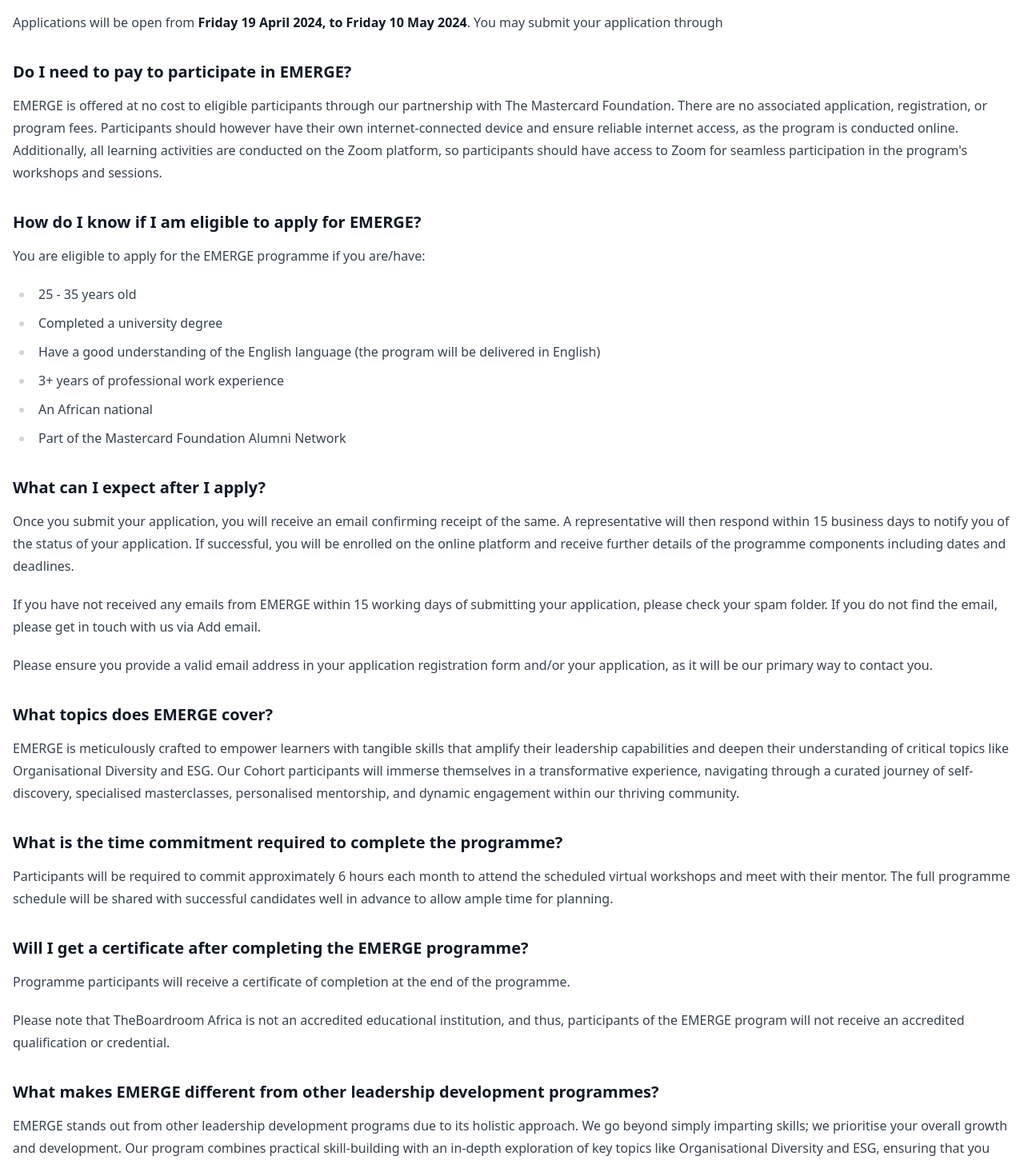
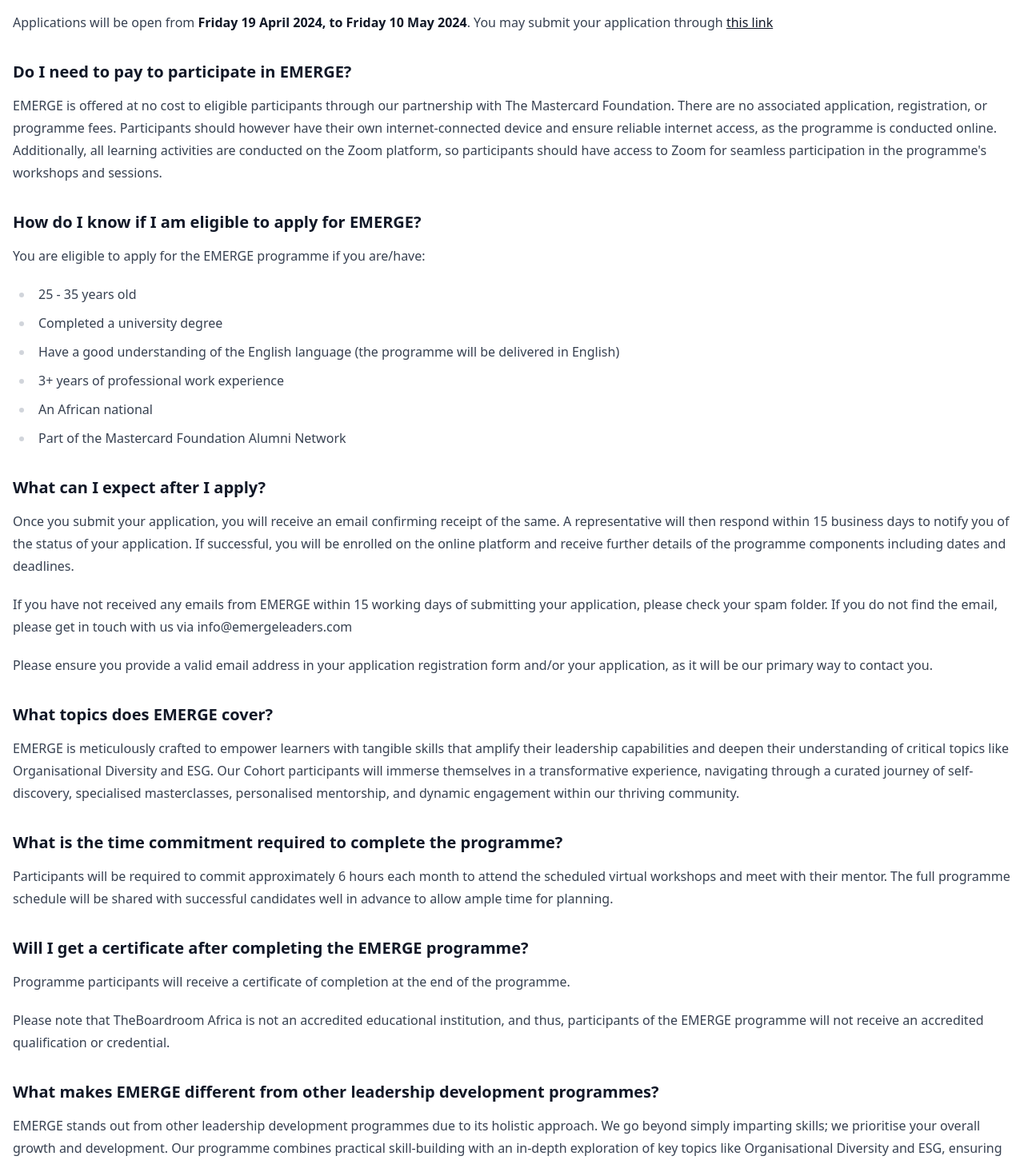
Before and after one commit to jlsodai/emerge, a Next.js app: page /faqs in a window 1280 px wide. Shown: the part 630-2086 px from the top of the page at 80% size. Built offline with nearby package versions, Linux system fonts and the light colour scheme.

Commit message:
update grammatical errors, add application URL in FAQs page

```diff
--- a/src/app/utils.ts
+++ b/src/app/utils.ts
@@ -1,11 +1,11 @@
 export const faqs = `
 ### How do I apply and when is the deadline for submission?
 
-Applications will be open from **Friday 19 April 2024, to Friday 10 May 2024**. You may submit your application through
+Applications will be open from **Friday 19 April 2024, to Friday 10 May 2024**. You may submit your application through [this link](https://emergeapplication.paperform.co/)
 
 ### Do I need to pay to participate in EMERGE?
 
-EMERGE is offered at no cost to eligible participants through our partnership with The Mastercard Foundation. There are no associated application, registration, or program fees. Participants should however have their own internet-connected device and ensure reliable internet access, as the program is conducted online. Additionally, all learning activities are conducted on the Zoom platform, so participants should have access to Zoom for seamless participation in the program's workshops and sessions.
+EMERGE is offered at no cost to eligible participants through our partnership with The Mastercard Foundation. There are no associated application, registration, or programme fees. Participants should however have their own internet-connected device and ensure reliable internet access, as the programme is conducted online. Additionally, all learning activities are conducted on the Zoom platform, so participants should have access to Zoom for seamless participation in the programme's workshops and sessions.
 
 ### How do I know if I am eligible to apply for EMERGE?
 
@@ -13,7 +13,7 @@ You are eligible to apply for the EMERGE programme if you are/have:
 
 - 25 - 35 years old
 - Completed a university degree
-- Have a good understanding of the English language (the program will be delivered in English)
+- Have a good understanding of the English language (the programme will be delivered in English)
 - 3+ years of professional work experience
 - An African national
 - Part of the Mastercard Foundation Alumni Network
@@ -22,7 +22,7 @@ You are eligible to apply for the EMERGE programme if you are/have:
 
 Once you submit your application, you will receive an email confirming receipt of the same. A representative will then respond within 15 business days to notify you of the status of your application. If successful, you will be enrolled on the online platform and receive further details of the programme components including dates and deadlines.
 
-If you have not received any emails from EMERGE within 15 working days of submitting your application, please check your spam folder. If you do not find the email, please get in touch with us via Add email.
+If you have not received any emails from EMERGE within 15 working days of submitting your application, please check your spam folder. If you do not find the email, please get in touch with us via info@emergeleaders.com
 
 Please ensure you provide a valid email address in your application registration form and/or your application, as it will be our primary way to contact you.
 
@@ -38,11 +38,11 @@ Participants will be required to commit approximately 6 hours each month to atte
 
 Programme participants will receive a certificate of completion at the end of the programme.
 
-Please note that TheBoardroom Africa is not an accredited educational institution, and thus, participants of the EMERGE program will not receive an accredited qualification or credential.
+Please note that TheBoardroom Africa is not an accredited educational institution, and thus, participants of the EMERGE programme will not receive an accredited qualification or credential.
 
 ### What makes EMERGE different from other leadership development programmes?
 
-EMERGE stands out from other leadership development programs due to its holistic approach. We go beyond simply imparting skills; we prioritise your overall growth and development. Our program combines practical skill-building with an in-depth exploration of key topics like Organisational Diversity and ESG, ensuring that you not only enhance your leadership capabilities but also gain a deep understanding of crucial issues facing modern leaders. Additionally, our personalised mentorship, interactive masterclasses, and vibrant community engagement create a supportive and dynamic learning environment tailored to your specific needs and aspirations.
+EMERGE stands out from other leadership development programmes due to its holistic approach. We go beyond simply imparting skills; we prioritise your overall growth and development. Our programme combines practical skill-building with an in-depth exploration of key topics like Organisational Diversity and ESG, ensuring that you not only enhance your leadership capabilities but also gain a deep understanding of crucial issues facing modern leaders. Additionally, our personalised mentorship, interactive masterclasses, and vibrant community engagement create a supportive and dynamic learning environment tailored to your specific needs and aspirations.
 
 ### Is this programme suitable for entrepreneurs?
 
```
